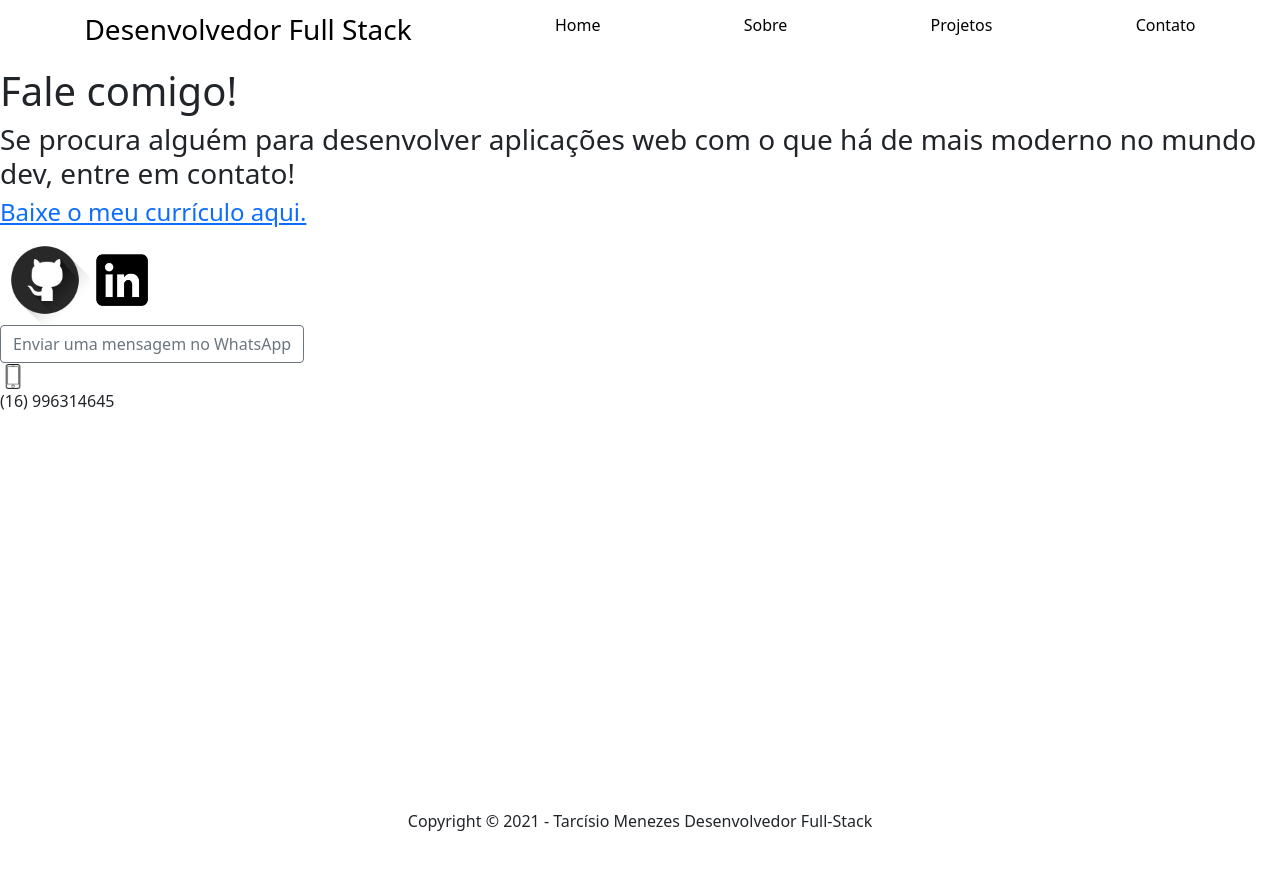
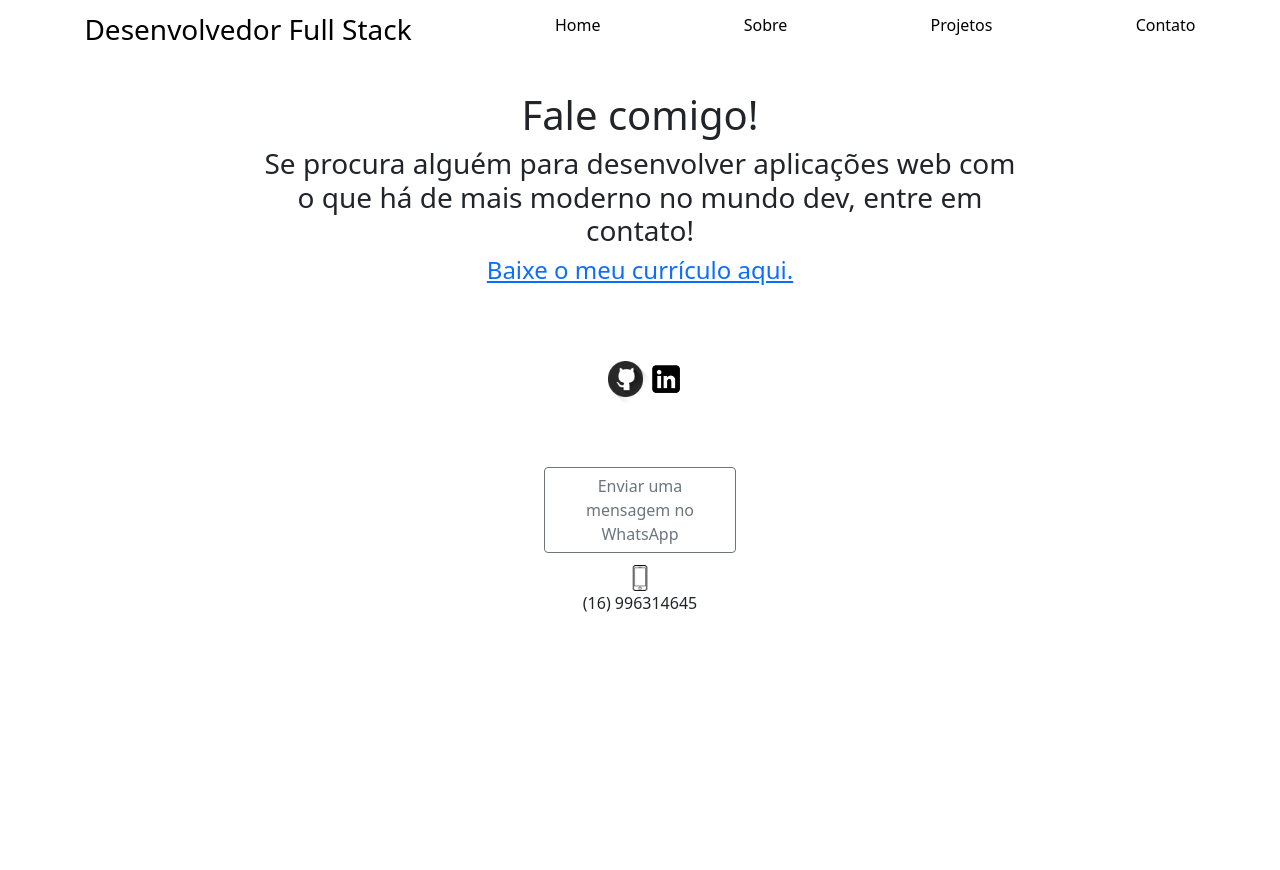
Before and after one commit to Tarcisio-Menezes/me, a React (Create React App) app in the folder portfolio-dev/: page /tarcisio-menezes/contato in a window 1280 px wide. Shown: the top 870 px of the page. After the commit the page ends 800 px from the top, so only its background shows below. Built offline with nearby package versions, Linux system fonts and the light colour scheme.

Commit message:
reestrutura footer

```diff
--- a/portfolio-dev/src/components/footer.js
+++ /dev/null
@@ -1,14 +0,0 @@
-import React from 'react';
-import '../css/footer.css';
-
-function footer() {
-  return (
-    <footer className="footer">
-      <p>
-        Copyright © 2021 - Tarcísio Menezes Desenvolvedor Full-Stack
-      </p>
-    </footer>
-  );
-};
-
-export default footer;
--- /dev/null
+++ b/portfolio-dev/src/css/contato.css
@@ -0,0 +1,52 @@
+.contactTitle {
+  display: flex;
+  flex-direction: column;
+  margin: auto;
+  justify-content: center;
+  width: 60%;
+}
+
+div.contactTitle h1 {
+  align-self: center;
+  text-align: center;
+}
+
+.contactSub {
+  align-self: center;
+  text-align: center;
+}
+
+section.contactLogos {
+  margin-left: 47%;
+  margin-top: 3%;
+}
+
+section.contactButton {
+  display: flex;
+  flex-direction: column;
+  justify-content: center;
+  width: auto;
+}
+
+section.contactButton a {
+  align-self: center;
+  margin-top: 5%;
+  width: 15%;
+}
+
+section.contactButton .contactTel{
+  display: flex;
+  justify-content: center;
+  padding: 1%;
+}
+
+.contactTel {
+  display: flex;
+  flex-direction: column;
+  justify-content: baseline;
+}
+
+.contactTel img {
+  align-self: center;
+  margin: auto;
+}
--- a/portfolio-dev/src/css/footer.css
+++ /dev/null
@@ -1,6 +0,0 @@
-.footer {
-  height: 100vh;
-  display: flex;
-  flex-direction: column;
-  justify-content: center;
-}
--- a/portfolio-dev/src/css/home.css
+++ b/portfolio-dev/src/css/home.css
@@ -21,3 +21,15 @@
   align-self: center;
   width: 15%;
 }
+
+footer.homeFooter {
+  align-self: center;
+  position:absolute;
+  bottom:0;
+}
+
+@media screen and (max-width: 680px) {
+  footer.homeFooter {
+    text-align: center;
+  }
+}
--- a/portfolio-dev/src/css/nav.css
+++ b/portfolio-dev/src/css/nav.css
@@ -1,11 +1,19 @@
-.navigator {
+section.navigator {
   color:rgb(0, 0, 0);
   display: flex;
   padding: 1%;
   justify-content: space-around;
 }
 
-.navigator a {
+section.navigator a {
   color:rgb(0, 0, 0);
   text-decoration: none;
 }
+
+@media screen and (max-width: 680px) {
+  section.navigator {
+    flex-wrap: wrap;
+    margin: 6%;
+    justify-content: space-around;
+  }
+}
--- a/portfolio-dev/src/pages/Contato.js
+++ b/portfolio-dev/src/pages/Contato.js
@@ -4,20 +4,22 @@ import Nav from '../components/nav';
 import gitLogo from '../images/git.png';
 import linkedinLogo from '../images/linkedin.png';
 import telLogo from '../images/tel.png';
-import Footer from '../components/footer';
+import '../css/contato.css';
 
 function Contact() {
   return (
     <div>
       <Nav />
+      <div className="contactTitle">
+        <br />
         <h1>
           Fale comigo!
         </h1>
-      <h3>
+        <h3 className="contactSub">
           Se procura alguém para desenvolver aplicações web com o que há
           de mais moderno no mundo dev, entre em contato!
         </h3>
-      <h4>
+        <h4 className="contactSub">
           <a
             href="https://drive.google.com/file/d/1IUxqWsJYDk0Se4z738YgorJ-DJNccdK_/view?usp=sharing"
             target="_blank"
@@ -26,10 +28,13 @@ function Contact() {
             Baixe o meu currículo aqui.
           </a>
         </h4>
-      <section>
+      </div>
+      <br />
+      <section className="contactLogos">
         <a
           href="https://github.com/Tarcisio-Menezes"
-        target="_blank" rel="noreferrer"
+          target="_blank"
+          rel="noreferrer"
         >
           <img
             src={ gitLogo }
@@ -39,7 +44,8 @@ function Contact() {
         </a>
         <a
           href="https://www.linkedin.com/in/tarcísio-menezes/"
-        target="_blank" rel="noreferrer"
+          target="_blank"
+          rel="noreferrer"
         >
           <img
             src={ linkedinLogo }
@@ -48,7 +54,7 @@ function Contact() {
           />
         </a>
       </section>
-      <section>
+      <section className="contactButton">
         <Button
           variant="outline-secondary"
           href="http://api.whatsapp.com/send?1=pt_BR&phone=5516996314645"
@@ -56,16 +62,15 @@ function Contact() {
         >
           Enviar uma mensagem no WhatsApp
         </Button>
-      <div>
+        <div className="contactTel">
           <img
             src={ telLogo }
             width="2%"
-          alt="Smatphone logo"
+            alt="Smartphone logo"
           />
           <p>(16) 996314645</p>
         </div>
       </section>
-      <Footer />
     </div>
   );
 }
--- a/portfolio-dev/src/pages/ErrorPage.js
+++ b/portfolio-dev/src/pages/ErrorPage.js
@@ -1,7 +1,6 @@
 import React from 'react';
 import Nav from '../components/nav';
 import goku from '../images/goku.png';
-import Footer from '../components/footer';
 
 function ErrorPage() {
   return (
@@ -15,7 +14,11 @@ function ErrorPage() {
         width="20%"
         alt="Goku irritado por não encontrar o caminho"
       />
-      <Footer />
+      <footer className="footer">
+        <p>
+          Copyright © 2021 - Tarcísio Menezes Desenvolvedor Full-Stack
+        </p>
+      </footer>
     </div>
   );
 }
--- a/portfolio-dev/src/pages/Home.js
+++ b/portfolio-dev/src/pages/Home.js
@@ -2,7 +2,6 @@ import React from 'react';
 import { Button } from 'react-bootstrap';
 import { Link } from 'react-router-dom';
 import Nav from '../components/nav';
-import Footer from '../components/footer';
 import '../css/home.css';
 
 function Home() {
@@ -14,8 +13,8 @@ function Home() {
       </h1>
       <hr />
       <p className="paragraphHome">
-      Desenvolvedor Full-Stack com experiência em Node JS, MongoDB, MySQL,
-      JavaScript, React, HTML, Jest, CSS dentre outras tecnologias.
+        Desenvolvedor Full-Stack com experiência em Node JS, MongoDB, MySQL,
+        JavaScript, React, HTML, Jest, CSS dentre outras tecnologias.
       </p>
       <Link to="/sobre">
         <Button
@@ -24,7 +23,11 @@ function Home() {
           Conheça mais
         </Button>
       </Link>
-      <Footer />
+      <footer className="homeFooter">
+        <p>
+          Copyright © 2021 - Tarcísio Menezes Desenvolvedor Full-Stack
+        </p>
+      </footer>
     </div>
   );
 }
--- a/portfolio-dev/src/pages/Sobre.js
+++ b/portfolio-dev/src/pages/Sobre.js
@@ -5,7 +5,6 @@ import mysqlLogo from '../images/mysql.png';
 import reactLogo from '../images/react.png';
 import mongoLogo from '../images/mongo.png';
 import cssLogo from '../images/css.png';
-import Footer from '../components/footer';
 import '../css/sobre.css';
 
 function About() {
@@ -16,46 +15,50 @@ function About() {
         Um pouco sobre mim!
       </h2>
       <p className="paragraphAbout">
-        Considero-me um entusiasta da tecnologia, principalmente computadores e programação,
-        atualmente me encontro em transição de carreira, estudando desenvolvimento web
-        full-stack pela <a href="https://www.betrybe.com">Trybe</a>.
+        Considero-me um entusiasta da tecnologia,
+        principalmente computadores e programação,
+        atualmente me encontro em transição de carreira,
+        estudando desenvolvimento web
+        full-stack pela
+        {' '}
+        <a href="https://www.betrybe.com">Trybe</a>
+        .
       </p>
       <h3 className="subtitle">
         Principais tecnologias de trabalho
       </h3>
       <section className="techs">
         <div>
-          <img src={ nodeLogo } alt='Logo NodeJS' width="40%" />
+          <img src={ nodeLogo } alt="Logo NodeJS" width="40%" />
           <p>
-            Testes e desenvolvimento de aplicações e API's.
+            Testes e desenvolvimento de aplicações e APIs.
           </p>
         </div>
         <div>
-          <img src={ mysqlLogo } alt='Logo mySQL' width="35%" />
+          <img src={ mysqlLogo } alt="Logo mySQL" width="35%" />
           <p>
             Mais performance em suas queries.
           </p>
         </div>
         <div>
-          <img src={ mongoLogo } alt='Logo MongoDB' width="40%" />
+          <img src={ mongoLogo } alt="Logo MongoDB" width="40%" />
           <p>
             Banco de dados não relacional com MongoDB.
           </p>
         </div>
         <div className="reactDiv">
-          <img src={ reactLogo } alt='Logo ReactJS' width="35%" />
+          <img src={ reactLogo } alt="Logo ReactJS" width="35%" />
           <p>
             Páginas ágeis para a sua estrutura front-end.
           </p>
         </div>
         <div>
-          <img src={ cssLogo } alt='Logo CSS3' width="40%" />
+          <img src={ cssLogo } alt="Logo CSS3" width="40%" />
           <p>
             Estilizações com CSS.
           </p>
         </div>
       </section>
-      <Footer />
     </div>
   );
 }
```
Also changed, not shown: portfolio-dev/src/components/nav.js (line endings or trailing spaces). Lines whose indentation alone changed are shown as unchanged.
